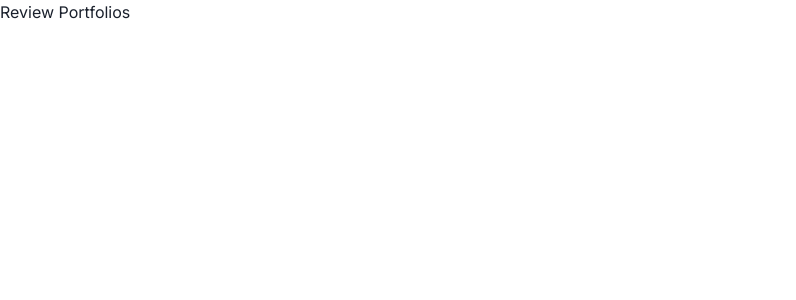
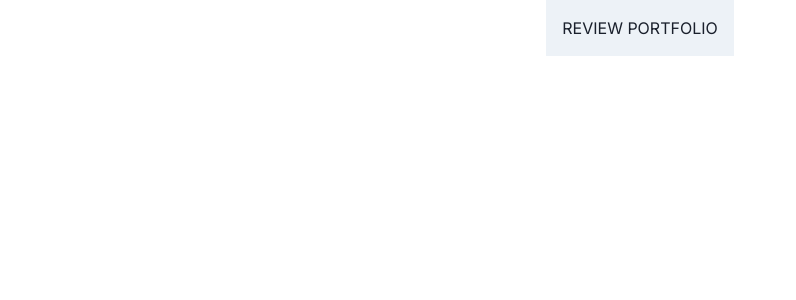
Before and after one commit to SAYUK09/platform-93by4, a Next.js app in the folder client/: page /admin/review-portfolios in a window 1280 px wide. Shown: the top 300 px of the page, without its empty margins (0-796 px from the left). Built offline with nearby package versions, Linux system fonts and the light colour scheme.

Commit message:
initial commit

```diff
--- a/client/src/pages/admin/review-portfolios/index.tsx
+++ b/client/src/pages/admin/review-portfolios/index.tsx
@@ -1,3 +1,12 @@
+import { Container } from '@chakra-ui/react'
+import { Box } from '@chakra-ui/react'
+
 export default function ReviewPortfolios(): JSX.Element {
-  return <div>Review Portfolios</div>
+  return (
+    <Container centerContent>
+      <Box padding="4" bg="gray.100" maxW="3xl">
+        REVIEW PORTFOLIO
+      </Box>
+    </Container>
+  )
 }
```
